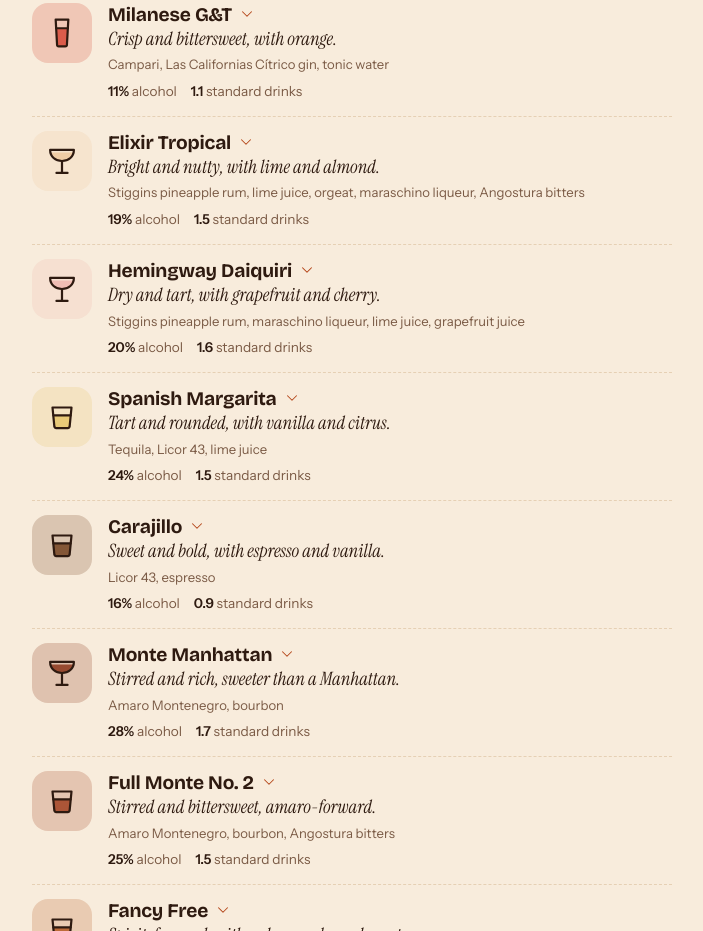
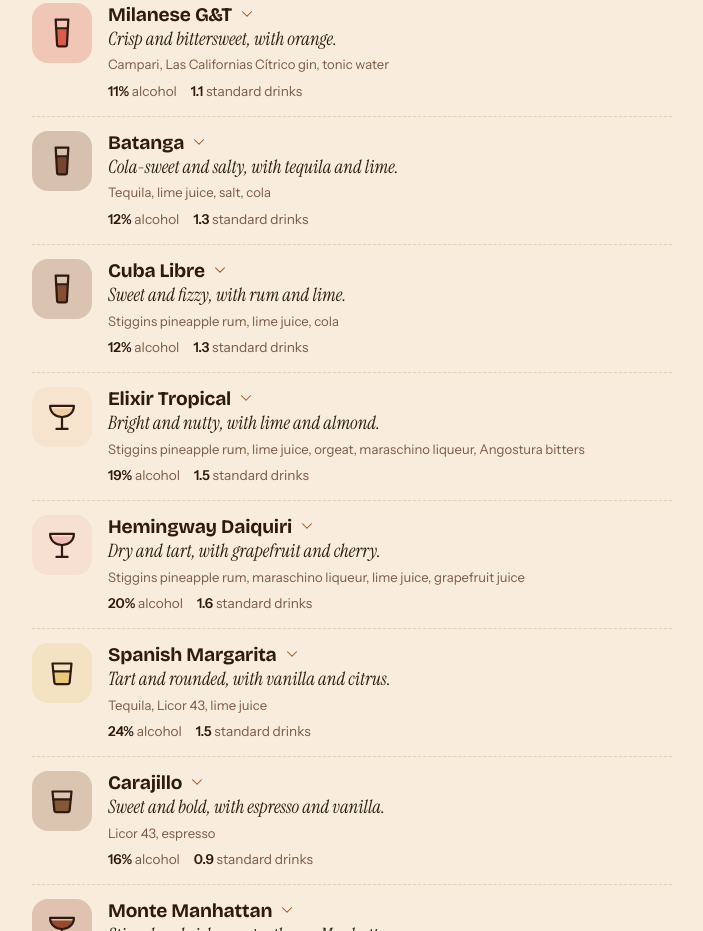
Before and after one commit to rpreble5/drinks, a plain HTML site: page index.html in a window 1280 px wide. Shown: the part 6335-7266 px from the top of the page, without its empty margins (288-991 px from the left). Drawn offline with nearby package versions, Linux system fonts and the light colour scheme.

Commit message:
Add Batanga and Cuba Libre
Both cola classics use the recipes from Punch, with the rum swapped
for the pineapple rum on hand.

Co-Authored-By: Claude Sonnet 5.5 <noreply@anthropic.com>
Claude-Session: https://claude.ai/code/session_019Jy8gQAJX6Nx78CX34v6fw

```diff
--- a/index.html
+++ b/index.html
@@ -349,6 +349,12 @@ dl.spec .hint { margin-left: 6px; font-size: .78rem; font-weight: 400; opacity:
     { id: "milanese-gt", name: "Milanese G&T", base: "Gin", glass: "tall", color: "#d8503f", method: "built", garnish: "an orange slice", tip: "Adapted from a 2016 recipe at Campari's London office.", tl: "🍊🫧🌿",
       taste: "Crisp and bittersweet, with orange.",
       ing: [I("Campari", 1, "oz", CP), I("Las Californias Cítrico gin", 1, "oz", GN), I("Tonic water", 4, "top")] },
+    { id: "batanga", name: "Batanga", base: "Tequila", glass: "tall", color: "#6b3a22", method: "built", garnish: "a lime wedge", tip: "Created by Don Javier Delgado Corona at La Capilla in Tequila, Jalisco. Stir it with the knife you cut the limes with.", tl: "🌵🥤🧂",
+      taste: "Cola-sweet and salty, with tequila and lime.",
+      ing: [I("Tequila", 2, "oz", TQ), I("Lime juice", 0.5), I("Salt", 1, "rim"), I("Cola", 4, "top")] },
+    { id: "cuba-libre", name: "Cuba Libre", base: "Rum", glass: "tall", color: "#7a4326", method: "built", garnish: "a lime wedge", tip: "It's usually made with white or golden rum. Squeeze in the lime and drop it in.", tl: "🇨🇺🥤🍋",
+      taste: "Sweet and fizzy, with rum and lime.",
+      ing: [I("Stiggins pineapple rum", 2, "oz", RM), I("Lime juice", 0.75), I("Cola", 4, "top")] },
     { id: "elixir-tropical", name: "Elixir Tropical", base: "Rum", glass: "coupe", color: "#efc9a0", method: "shaken", garnish: "mint and a little grated nutmeg", tip: "Created in 2017 by Maurizio la Spina in Naples. It's made with light rum and 3 mint leaves shaken in.", tl: "🌴🌰🌿",
       taste: "Bright and nutty, with lime and almond.",
       ing: [I("Stiggins pineapple rum", 2, "oz", RM), I("Lime juice", 0.75), I("Orgeat", 0.75, "oz", 0, 1), I("Maraschino liqueur", 0.25, "oz", ML), I("Angostura bitters", 3, "dash", BT)] },
```
